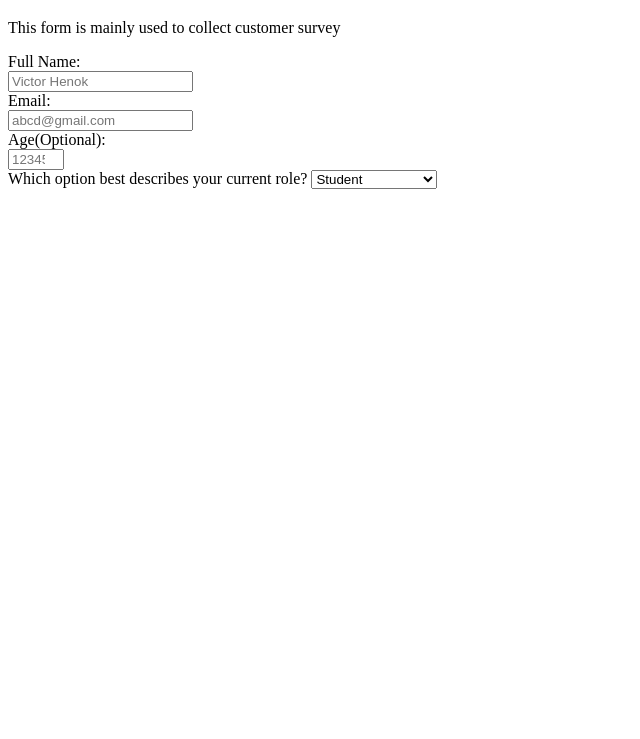
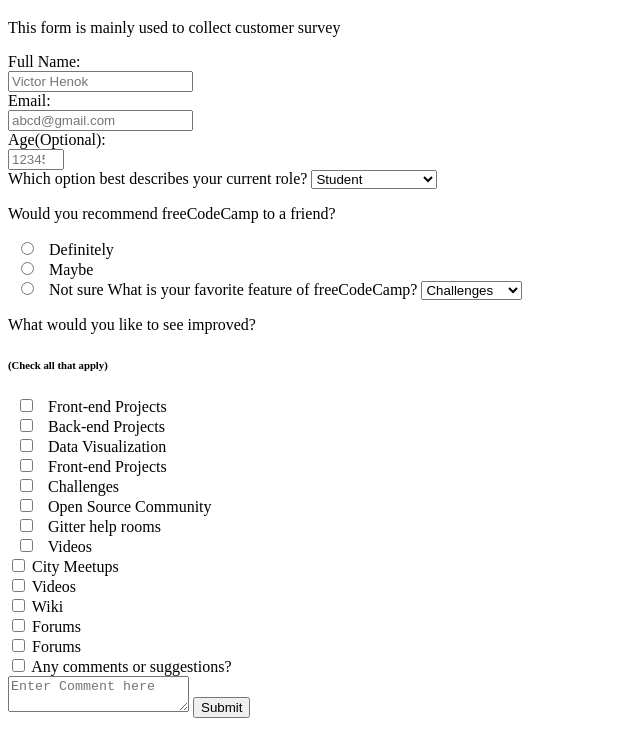
Before and after one commit to heniarmoniyem/Microverse_Project3, a plain HTML site: page index.html in a window 1280 px wide. Shown: the part 61-800 px from the top of the page, without its empty margins (0-640 px from the left). Drawn offline with Linux system fonts and the light colour scheme.

Commit message:
user storie 4

```diff
--- a/index.html
+++ b/index.html
@@ -25,6 +25,64 @@
         <option value="4">Prefer not to say </option>
         <option value="5">Other </option>
       </select>
+      <p>Would you recommend freeCodeCamp to a friend?</p>
+        <input type="radio" id="Definitely" name="recommend" value="Definitely">
+        <label for="Definitely">Definitely</label><br>
+        <input type="radio" id="Maybe" name="recommend" value="Maybe">
+        <label for="Maybe">Maybe</label><br>
+        <input type="radio" id="Not-sure" name="recommend" value="Not sure">
+        <label for="Not-sure">Not sure</label>
+      <label for="dropdown">What is your favorite feature of freeCodeCamp?</label>
+      <select name="dropdown" id="dropdown" form="survey-form">
+        <option value="1">Challenges</option>
+        <option value="2">Projects</option>
+        <option value="4">Community</option>
+        <option value="4">Open Source </option>
+      </select>
+      <p>What would you like to see improved? <h6>(Check all that apply)</h6></p>
+        <input type="checkbox" id="Front-end Projects" name="improve" value="Front-end Projects">
+        <label for="Front-end Projects">Front-end Projects</label><br>
+        <input type="checkbox" id="Back-end Projects" name="improve" value="Back-end Projects">
+        <label for="Back-end Projects">Back-end Projects</label><br>
+        <input type="checkbox" id="Front-end Projects" name="improve" value="Front-end Projects">
+
+        <label for="Data Visualization">Data Visualization</label><br>
+        <input type="checkbox" id="Data Visualization" name="improve" value="Data Visualization">
+
+        <label for="Front-end Projects">Front-end Projects</label><br>
+        <input type="checkbox" id="Front-end Projects" name="improve" value="Front-end Projects">
+
+        <label for="Challenges">Challenges</label><br>
+        <input type="checkbox" id="Challenges" name="improve" value="Challenges">
+
+        <label for="Open Source Community">Open Source Community</label><br>
+        <input type="checkbox" id="Open Source Community" name="improve" value="Open Source Community">
+
+        <label for="Gitter help rooms">Gitter help rooms</label><br>
+        <input type="checkbox" id="Gitter help rooms" name="improve" value="Gitter help rooms">
+        <label for="Videos">Videos</label><br>
+        <input type="checkbox" id="Videos" name="improve" value="Videos">
+
+        <label for="City Meetups">City Meetups</label><br>
+        <input type="checkbox" id="City Meetups" name="improve" value="City Meetups">
+
+        <label for="Videos">Videos</label><br>
+        <input type="checkbox" id="Videos" name="improve" value="Videos">
+
+        <label for="Wiki">Wiki</label><br>
+        <input type="checkbox" id="Videos" name="improve" value="Wiki">
+
+        <label for="Forums">Forums</label><br>
+        <input type="checkbox" id="Forums" name="improve" value="Forums">
+
+        <label for="Additional Courses">Forums</label><br>
+        <input type="checkbox" id="Additional Courses" name="improve" value="Additional Courses">
+
+
+        <label for="Comments">Any comments or suggestions?</label><br>
+        <textarea id="comments" name="comments" placeholder="Enter Comment here"></textarea>
+
+        <button id="submit" type="sumbit">Submit</button>
     </form>
     <script  src="js/index.js"></script>
   </body>
```
